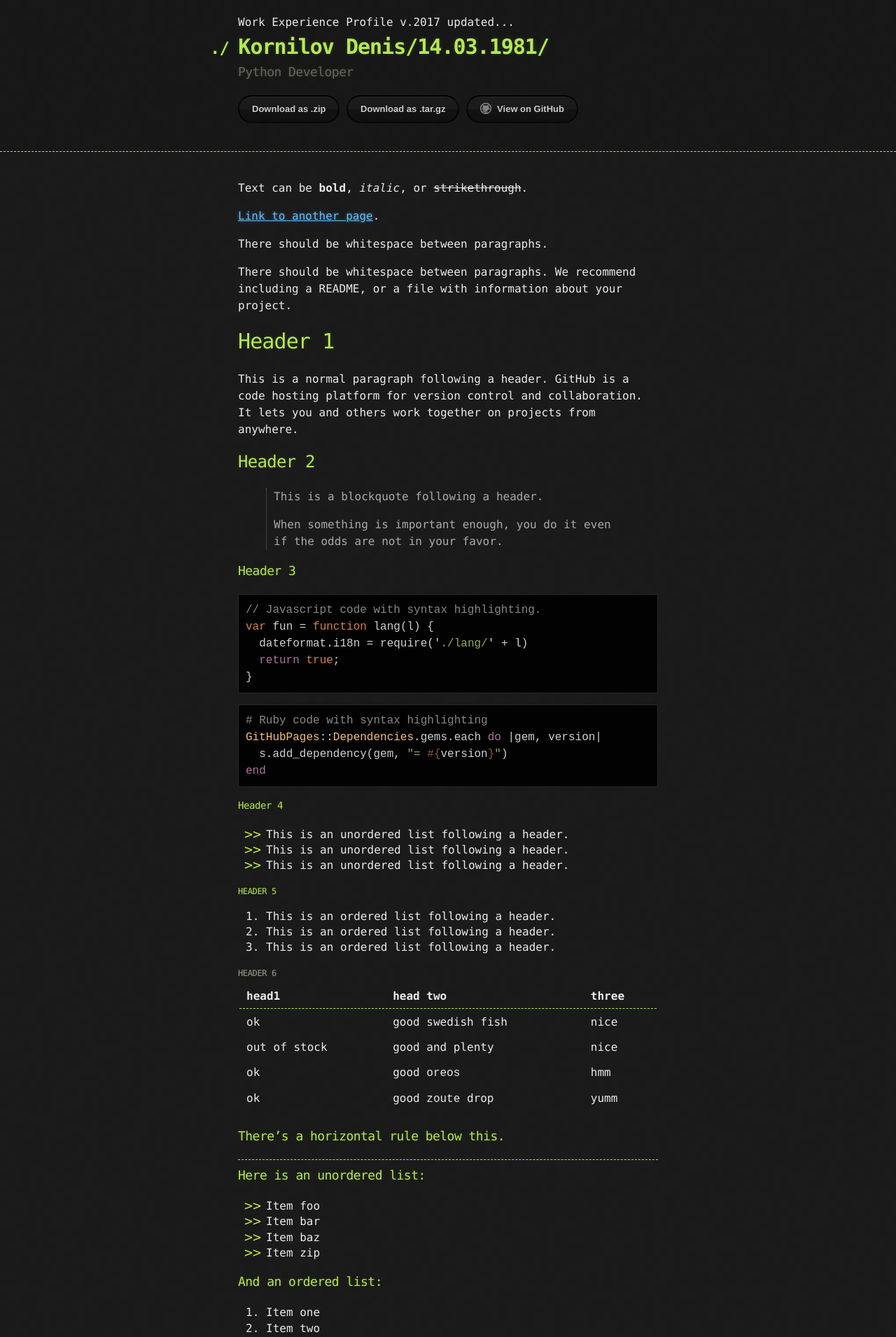
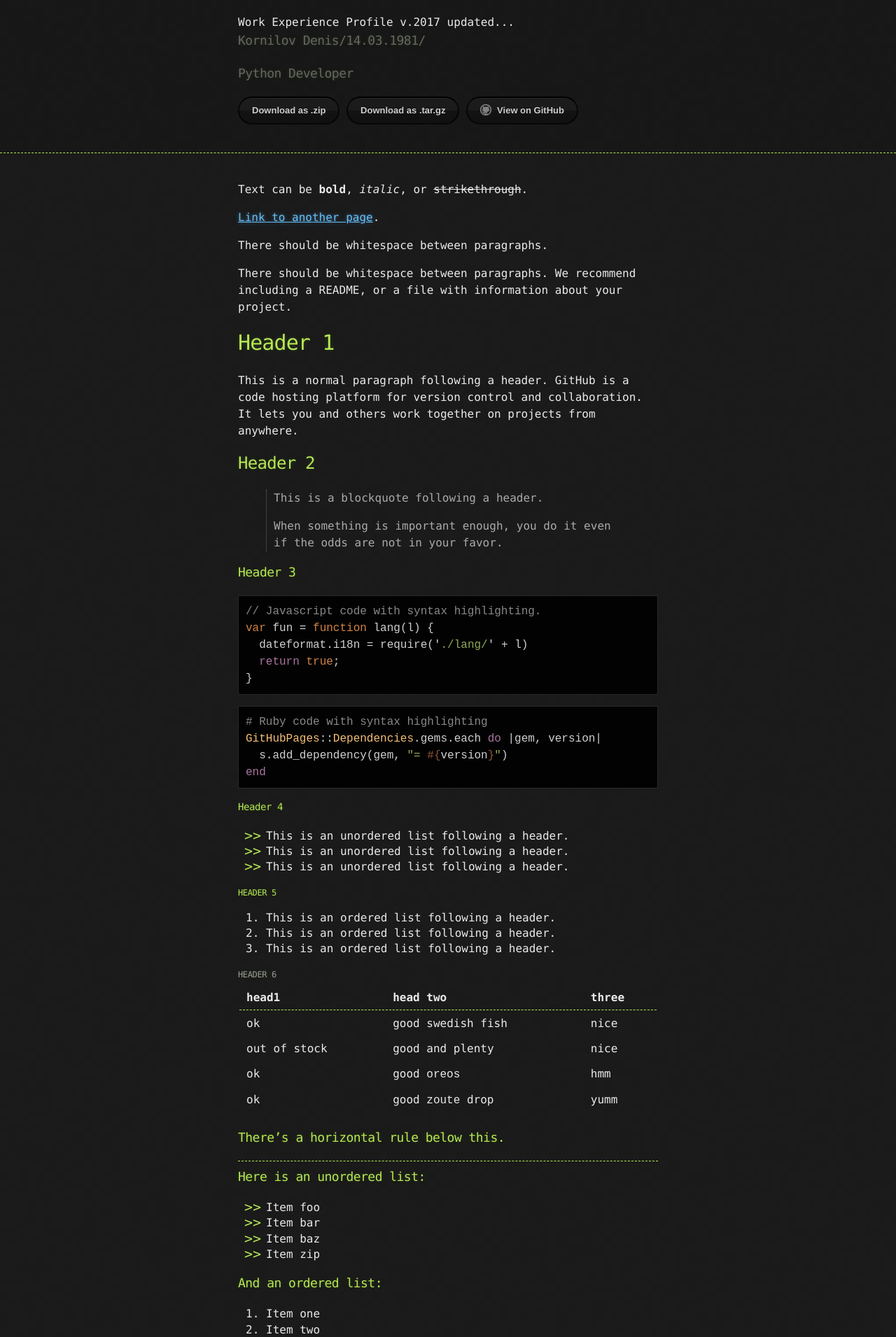
Before and after one commit to kornilov1981/kornilov1981.github.io, a Jekyll site: the page built from index.md, in a window 1280 px wide. Shown: the top 1911 px of the page at 70% size. Built offline with Jekyll 4.4.1, drawn with Linux system fonts in a browser that asks for light colours.

```diff
--- a/_layouts/default.html
+++ b/_layouts/default.html
@@ -13,7 +13,7 @@
     <header>
       <div class="container">
         Work Experience Profile v.2017 updated...
-		<h1>Kornilov Denis/14.03.1981/</h1>
+		<h2>Kornilov Denis/14.03.1981/</h2>
         <h2>Python Developer</h2>
 
         <section id="downloads">
```
